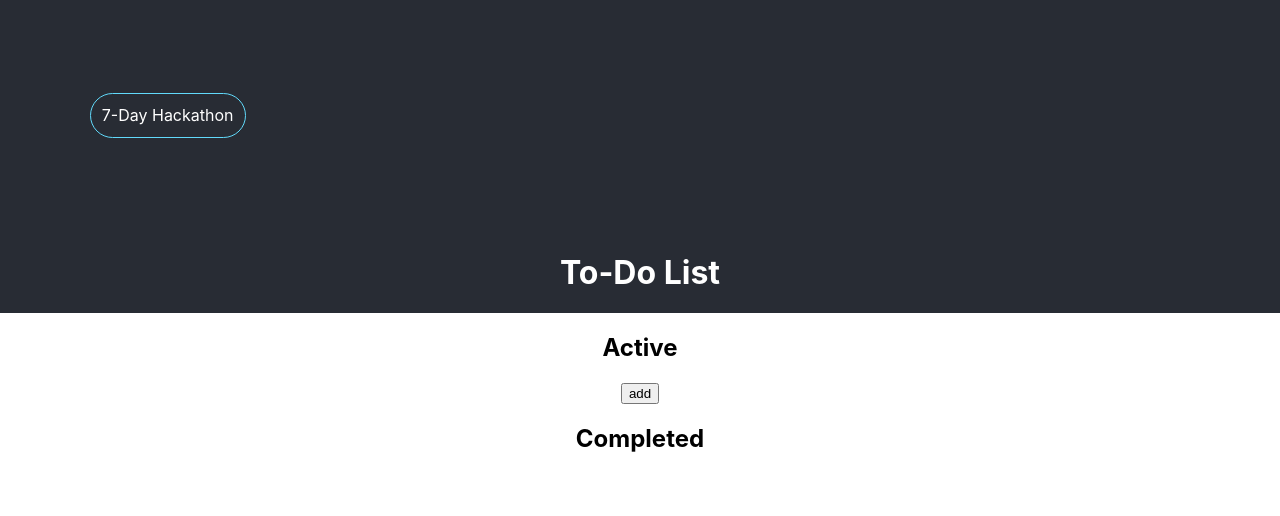
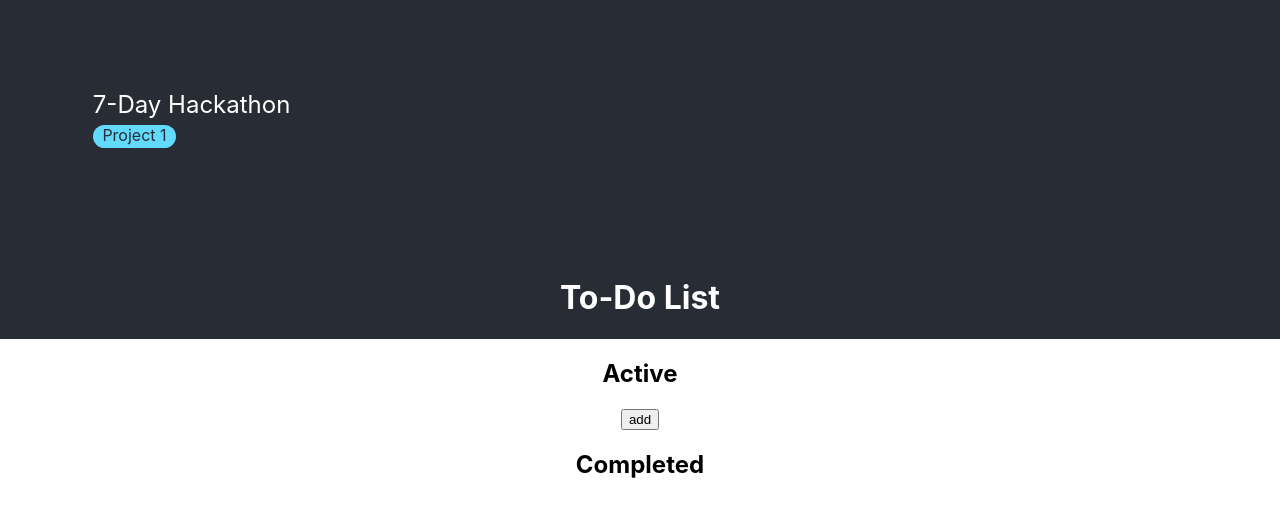
Before and after one commit to andrewhenin/to-do-list, a React (Create React App) app: page / in a window 1280 px wide. Shown: the top 516 px of the page. Built offline with nearby package versions, Linux system fonts and the light colour scheme.

Commit message:
edited  mvp; functionality good

```diff
--- a/src/App.css
+++ b/src/App.css
@@ -17,16 +17,32 @@
 }
 
 .hackathon-header {
+  display: flex;
+  flex-direction: column;
+  width: fit-content;
   text-align: left;
   padding: 7%;
   font-size: 1rem;
   margin-bottom: 1rem;
 }
 
+.project-number {
+  width: fit-content;
+  margin: 0.2rem;
+  padding-left: 0.6rem;
+  padding-right: 0.6rem;
+  padding-bottom: 0.2rem;
+  border-radius: 25px;
+  background-color: #61dafb;
+  color: #282c34;
+}
+
 .hackathon-text {
-  padding: 0.7rem;
-  border-radius: 25px;
-  border: #61dafb 1px solid;
+  font-size: x-large;
+  margin-left: 0.2rem;
+  margin-bottom: 0.2rem;
+  /* border-radius: 25px;
+  border: #61dafb 1px solid; */
 }
 
 .App-link {
--- a/src/App.js
+++ b/src/App.js
@@ -8,7 +8,6 @@ function App() {
   const [activeTasks, setActiveTasks] = React.useState([]);
   const [completedTasks, setcompletedTasks] = React.useState([]);
   const [idCounter, setIdCounter] = React.useState(0);
-  console.log(idCounter);
 
   const handleAddTask = () => {
     const taskName = prompt("Enter task name");
@@ -16,7 +15,6 @@ function App() {
     const newItem = new Task(idCounter, taskName, taskDescription);
     setActiveTasks([...activeTasks, newItem]);
     setIdCounter(idCounter + 1);
-    console.log(idCounter);
   }
 
   const handleRemoveTask = (task) => {
@@ -46,9 +44,10 @@ function App() {
   return (
     <div className="App">
       <header className="App-header">
-        <p className="hackathon-header">
+        <div className="hackathon-header">
           <span className="hackathon-text">7-Day Hackathon</span>
-        </p>
+          <span className="project-number">Project 1</span>
+        </div>
         <h1>
           To-Do List
         </h1>
--- a/src/components/taskComponent.js
+++ b/src/components/taskComponent.js
@@ -10,11 +10,23 @@ export const TaskComponent = ({item, removeFunc, checkFunc}) => {
             >
             </input>
             <span>
-                Title: {item.title}
+                Title:
+                <span
+                    contentEditable={true}
+                    id="title"
+                >
+                    {item.title}
+                </span>
             </span>
             &nbsp;
             <span>
-                Description: {item.description}
+                Description:
+                <span
+                    contentEditable={true}
+                    id="description"
+                >
+                    {item.description}
+                </span>
             </span>
             <div>
                 <button
```
Also changed, not shown: 1 other file (tests, documents, lock files or other folders).
